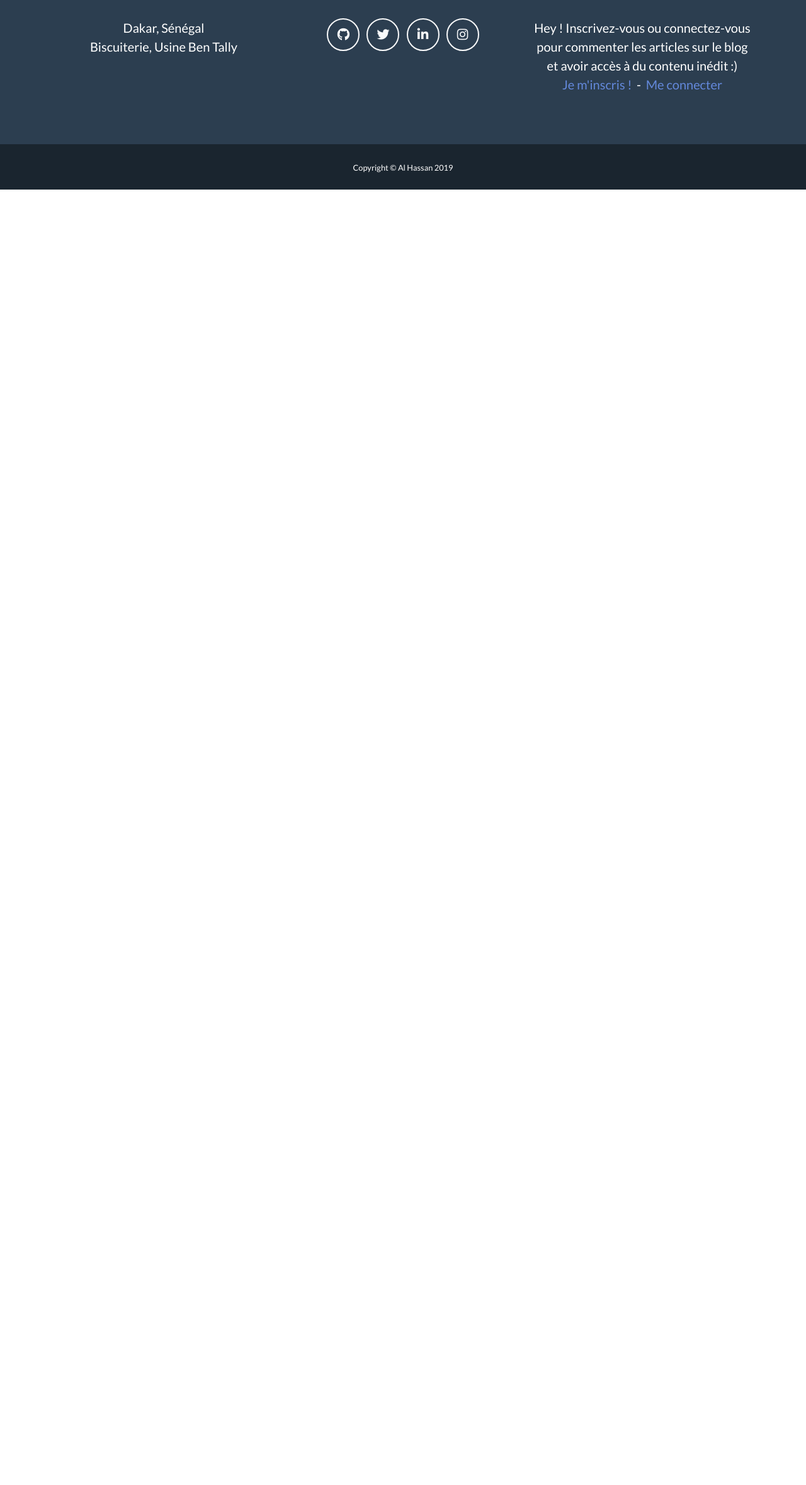
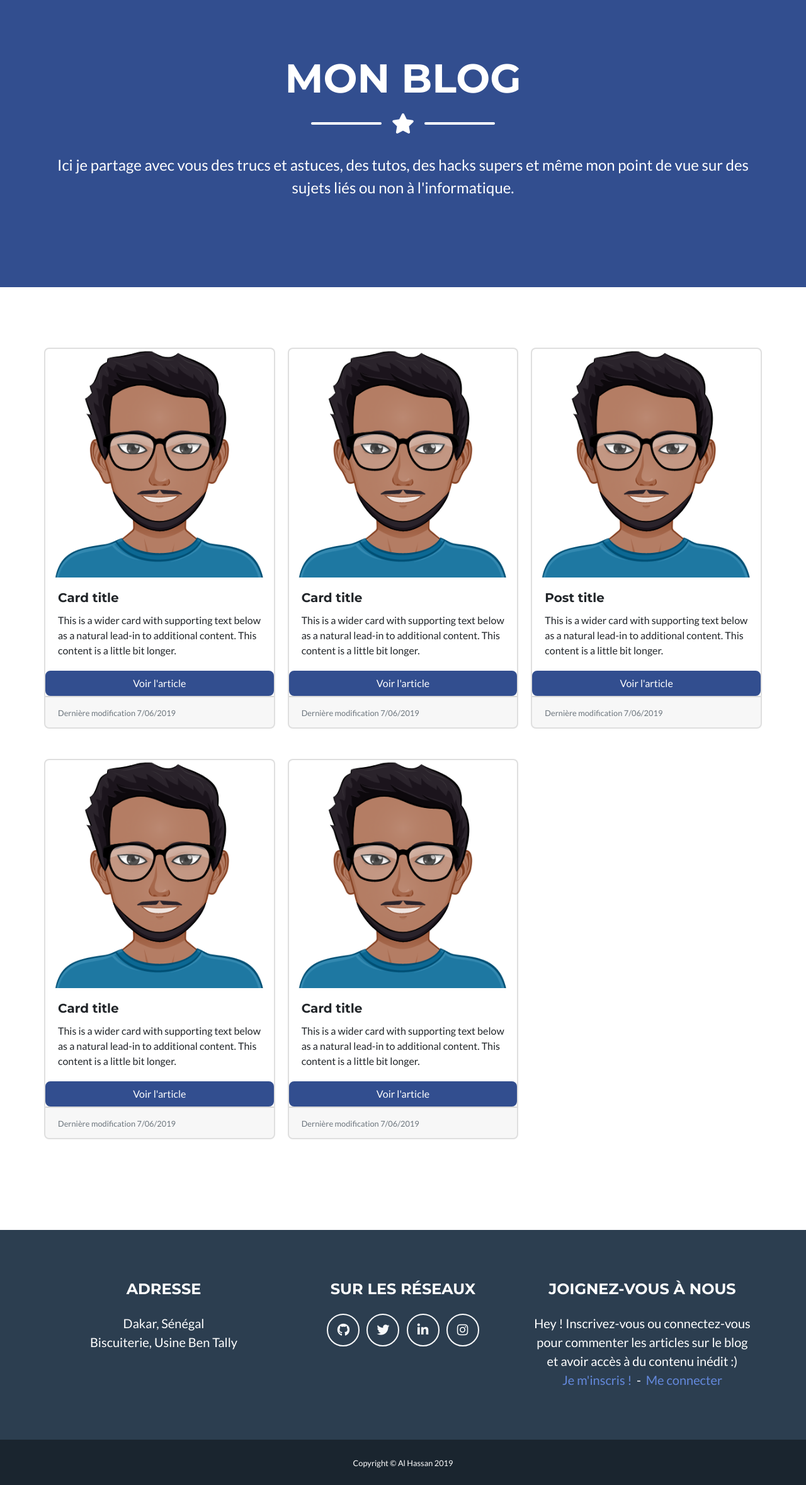
Before and after one commit to assaneba/Blog, a PHP site: template src/views/blog.html.twig in a window 1280 px wide. Shown: the part 104-2462 px from the top of the page at 63% size. Before the commit the page ends 405 px from the top, so only its background shows below. Run offline with PHP 8.4, Linux system fonts and the light colour scheme; the template is opened without the code that fills it, so the values that code supplies are empty; data comes from the database, SQL or seed files in the repository; some libraries are stand-ins or nearby versions.

Commit message:
Create the blog page

```diff
--- a/src/Controller/HomeController.php
+++ b/src/Controller/HomeController.php
@@ -8,7 +8,7 @@ class HomeController extends Controller
 
     public function index() {
         //echo 'Page Accueil du site' ;
-        echo $view = $this->twig->render('home.html.twig');
+        echo $view = $this->twig->render('blog.html.twig');
     }
 
 }
--- a/src/views/blog.html.twig
+++ b/src/views/blog.html.twig
@@ -1,3 +1,105 @@
 {% extends "layout.html.twig" %}
 
 {% block title %} Blog - Assane Thione Ba {% endblock %}
+
+
+{% block Content %}
+
+    <header class="masthead bg-primary text-white text-center" id="moving-background">
+        <div class="container d-flex align-items-center flex-column">
+
+            <!-- Masthead Heading -->
+            <h1 class="masthead-heading text-uppercase mb-0"> Mon blog </h1>
+
+            <!-- Icon Divider -->
+            <div class="divider-custom divider-light">
+                <div class="divider-custom-line"></div>
+                <div class="divider-custom-icon">
+                    <i class="fas fa-star"></i>
+                </div>
+                <div class="divider-custom-line"></div>
+            </div>
+
+            <!-- Masthead Subheading -->
+            <p class="masthead-subheading font-weight-light mb-0">Ici je partage avec vous des trucs et astuces, des tutos,
+                des hacks supers et même mon point de vue sur des sujets liés ou non à l'informatique.
+            </p>
+            <div class="divider-custom divider-light">
+            </div>
+    </header>
+    <section class="page-section">
+        <div class="container">
+            <div class="row">
+                <div class="card-columns">
+                    <div class="card mb-5">
+                            <img src="../public/img/mon-avatar.png" class="card-img-top" alt="...">
+                            <div class="card-body">
+                                <h5 class="card-title">Card title</h5>
+                                <p class="card-text">This is a wider card with supporting text below as a natural lead-in to additional content. This content is a little bit longer.</p>
+                            </div>
+                            <div class="text-center">
+                                <a href="#" class="btn btn-primary btn-block">Voir l'article</a>
+                            </div>
+                            <div class="card-footer">
+                                <small class="text-muted">Dernière modification 7/06/2019</small>
+                            </div>
+                    </div>
+                    <div class="card mb-5">
+                        <img src="../public/img/mon-avatar.png" class="card-img-top" alt="...">
+                        <div class="card-body">
+                            <h5 class="card-title">Card title</h5>
+                            <p class="card-text">This is a wider card with supporting text below as a natural lead-in to additional content. This content is a little bit longer.</p>
+                        </div>
+                        <div class="text-center">
+                            <a href="#" class="btn btn-primary btn-block">Voir l'article</a>
+                        </div>
+                        <div class="card-footer">
+                            <small class="text-muted">Dernière modification 7/06/2019</small>
+                        </div>
+                    </div>
+                    <div class="card mb-5">
+                        <img src="../public/img/mon-avatar.png" class="card-img-top" alt="...">
+                        <div class="card-body">
+                            <h5 class="card-title">Card title</h5>
+                            <p class="card-text">This is a wider card with supporting text below as a natural lead-in to additional content. This content is a little bit longer.</p>
+                        </div>
+                        <div class="text-center">
+                            <a href="#" class="btn btn-primary btn-block">Voir l'article</a>
+                        </div>
+                        <div class="card-footer">
+                            <small class="text-muted">Dernière modification 7/06/2019</small>
+                        </div>
+                    </div>
+                    <div class="card mb-5">
+                        <img src="../public/img/mon-avatar.png" class="card-img-top" alt="...">
+                        <div class="card-body">
+                            <h5 class="card-title">Card title</h5>
+                            <p class="card-text">This is a wider card with supporting text below as a natural lead-in to additional content. This content is a little bit longer.</p>
+                        </div>
+                        <div class="text-center">
+                            <a href="#" class="btn btn-primary btn-block">Voir l'article</a>
+                        </div>
+                        <div class="card-footer">
+                            <small class="text-muted">Dernière modification 7/06/2019</small>
+                        </div>
+                    </div>
+                    <div class="card mb-5">
+                        <img src="../public/img/mon-avatar.png" class="card-img-top" alt="...">
+                        <div class="card-body">
+                            <h5 class="card-title">Post title</h5>
+                            <p class="card-text">This is a wider card with supporting text below as a natural lead-in to additional content. This content is a little bit longer.</p>
+                        </div>
+                        <div class="text-center">
+                            <a href="#" class="btn btn-primary btn-block">Voir l'article</a>
+                        </div>
+                        <div class="card-footer">
+                            <small class="text-muted">Dernière modification 7/06/2019</small>
+                        </div>
+                    </div>
+
+                </div>
+            </div>
+        </div>
+    </section>
+
+{% endblock %}
```
Also changed, not shown: public/css/freelancer.css.
